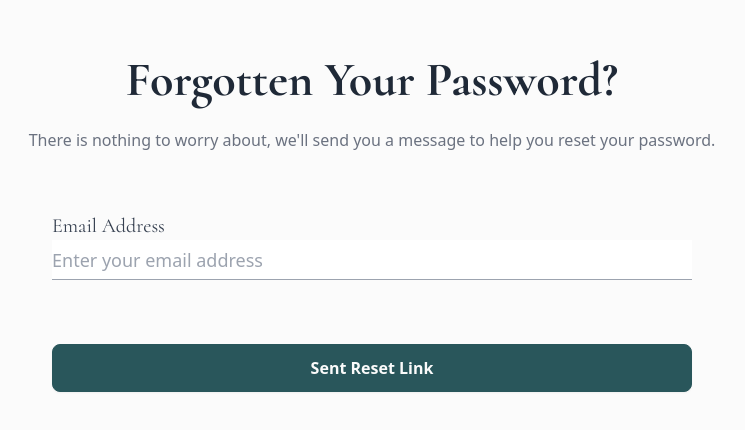
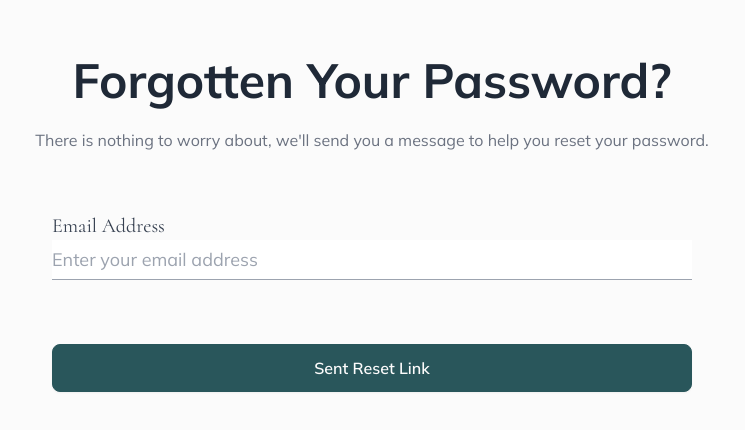
Before and after one commit to Allv16/AtmaBakery, a React (Vite) app: page /forgot-password in a window 1280 px wide. Shown: the part 176-606 px from the top of the page, without its empty margins (268-1013 px from the left). Built offline with nearby package versions, Linux system fonts and the light colour scheme.

Commit message:
refractor: merging with login-register

```diff
--- a/src/components/Label.tsx
+++ b/src/components/Label.tsx
@@ -5,7 +5,7 @@ type LabelProps = {
 export const Label = (props: LabelProps) => {
   return (
     <label className="label p-0">
-      <span className="label-text font-cormorant text-gray-700 text-base md:text-l lg:text-xl">
+      <span className="label-text font-serif text-gray-700 text-base md:text-l lg:text-xl">
         {props.children}
       </span>
     </label>
--- a/src/pages/customer/login/Login.tsx
+++ b/src/pages/customer/login/Login.tsx
@@ -8,7 +8,7 @@ export default function Login() {
         <img src={images} alt="Image" className="w-full h-full object-cover" />
       </div>
       <div className="w-full lg:w-1/2 flex justify-center flex-col px-4 lg:pl-32">
-        <h3 className="text-2xl font-cormorant font-semibold mb-2 md:text-4xl xl:text-5xl">
+        <h3 className="text-2xl font-serif font-semibold mb-2 md:text-4xl xl:text-5xl">
           Login
         </h3>
         <p className="text-xs mb-2 font-medium mt-2 md:text-sm xl:text-base">
--- a/src/pages/customer/register/Register.tsx
+++ b/src/pages/customer/register/Register.tsx
@@ -12,7 +12,7 @@ export default function Register() {
         />
       </div>
       <div className="w-full lg:w-1/2 flex justify-center flex-col px-4 lg:pl-32">
-        <h3 className="text-2xl font-cormorant font-semibold mb-2 md:text-4xl xl:text-5xl">
+        <h3 className="text-2xl font-serif font-semibold mb-2 md:text-4xl xl:text-5xl">
           Create Account
         </h3>
         <p className="text-xs mb-2 font-medium mt-2 md:text-sm xl:text-base">
--- a/tailwind.config.js
+++ b/tailwind.config.js
@@ -2,10 +2,6 @@
 export default {
   content: ["./index.html", "./src/**/*.{js,ts,jsx,tsx}"],
   theme: {
-    fontFamily: {
-      cormorant: ["Cormorant"],
-      mulish: ["Mulish"],
-    },
     extend: {
       colors: {
         primary: "#29565B",
@@ -16,6 +12,11 @@ export default {
         "secondary-light": "#F5F1E4",
         black: "#040A0A",
         white: "#FBFBFB",
+        footer: "#1D1C1C",
+      },
+      fontFamily: {
+        serif: ["Cormorant", "serif"],
+        sans: ["Mulish", "sans-serif"],
       },
       backgroundImage: (theme) => ({
         texture: "url('/src/assets/images/others/Texture.png')",
```
